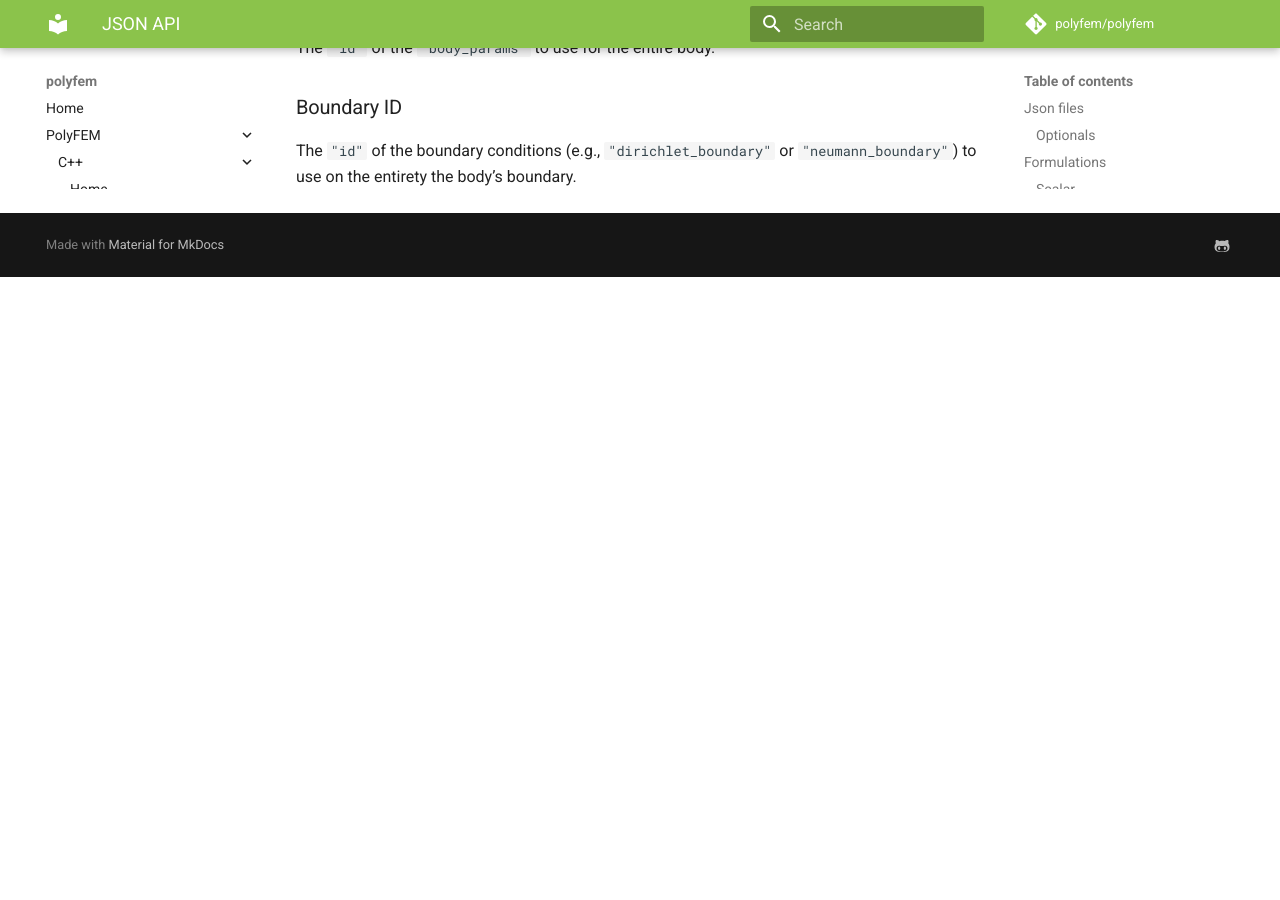
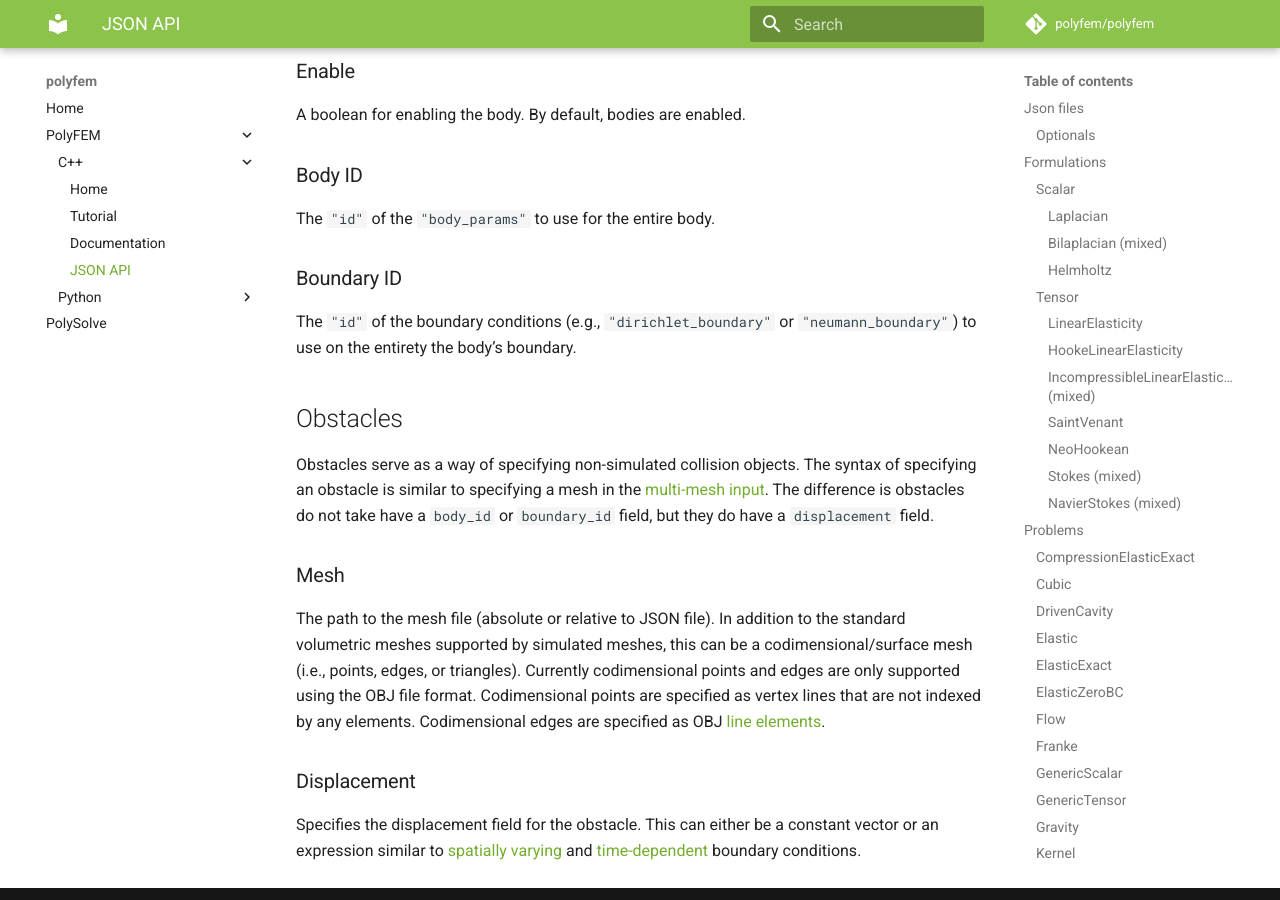
Before and after one commit to polyfem/polyfem.github.io, an MkDocs documentation site: the page built from docs/documentation.md, in a window 1280 px wide and 900 px high, scrolled down 14432 px. Built offline with MkDocs 1.6.1 and Material for MkDocs 9.7.7, drawn with Linux system fonts in a browser that asks for light colours; formulas are drawn with MathJax 3; comment, search, counter and statistics services are not loaded; before the commit the page ends 14709 px from its top, so only the background shows below that; some of the changed text lies outside the part shown.

Commit message:
Added obstacle docs

```diff
--- a/docs/documentation.md
+++ b/docs/documentation.md
@@ -30,6 +30,15 @@ Complete example
 
     "has_collision": false,         "Enable collision detection"
     "dhat": 0.03,                   "Barrier activation distance, check IPC paper"
+    "obstacles": [{                 "Collision obstacle input"
+        "mesh": " ",                "Mesh path (absolute or relative to JSON file)"
+        "position": [0.0, 0.0, 0.0],
+        "rotation": [0.0, 0.0, 0.0],
+        "rotation_mode": "xyz",
+        "scale": [1.0, 1.0, 1.0],
+        "enabled": true,
+        "displacement": [0.0, 0.0, 0.0]
+    }],
 
     "count_flipped_els": false,     "Count (or not) flipped elements"
 
@@ -42,7 +51,7 @@ Complete example
 
     "problem": "Franke",            "Problem to solve"
     "problem_params": {             "Problem specific parameters"
-        "is_time_dependent": false  "Is the problem time dependent"
+        "is_time_dependent": false  "Is the problem time-dependent"
     },
 
     "n_boundary_samples": 6,        "number of boundary samples (Dirichelt) or quadrature points (Neumann)"
@@ -98,10 +107,10 @@ Complete example
     },
 
 
-    "t0": 0,                        "Start time for time dependent simulations"
-    "tend": 1,                      "End time for time dependent simulations"
-    "time_steps": 10,               "Number of time steps for time dependent simulations"
-    "dt": 0.1,                      "Time step size for time dependent simulations (priority over time_steps)"
+    "t0": 0,                        "Start time for time-dependent simulations"
+    "tend": 1,                      "End time for time-dependent simulations"
+    "time_steps": 10,               "Number of time steps for time-dependent simulations"
+    "dt": 0.1,                      "Time step size for time-dependent simulations (priority over time_steps)"
     "skip_frame": 1,                "Export every n frame"
     "time_integrator": "ImplicitEuler",
     "time_integrator_params": {},   "Time integrator specific parameters"
@@ -207,7 +216,7 @@ Each problem has a specific set of optional `problem_params` described here.
 
 ### CompressionElasticExact
 **Has exact solution**: true<br/>
-**Time dependent**: false<br/>
+**Time-dependent**: false<br/>
 **Form**: tensor<br/>
 **Description**: solve for<br/>
 $\begin{align}
@@ -217,26 +226,26 @@ f_{3D}(x,y,z) &= -\begin{bmatrix}(xy + x^2 + y^3 + 6z)/14\\ (zx - z^3 + xy^2 + 3
 
 ### Cubic
 **Has exact solution**: true<br/>
-**Time dependent**: false<br/>
+**Time-dependent**: false<br/>
 **Form**: scalar<br/>
 **Description**: solve for<br/>
 $f(x,y,z) = (2y-0.9)^4 + 0.1$
 
 ### DrivenCavity
 **Has exact solution**: false<br/>
-**Time dependent**: false<br/>
+**Time-dependent**: false<br/>
 **Form**: tensor<br/>
 **Description**: solve for zero right-hand side, and 0.25 for boundary id 1<br/>
 
 ### Elastic
 **Has exact solution**: false<br/>
-**Time dependent**: false<br/>
+**Time-dependent**: false<br/>
 **Form**: tensor<br/>
 **Description**: solve for zero right-hand side, -0.25 for boundary id 1/5, 0.25 for id 3/6<br/>
 
 ### ElasticExact
 **Has exact solution**: true<br/>
-**Time dependent**: false<br/>
+**Time-dependent**: false<br/>
 **Form**: tensor<br/>
 **Description**: solve for<br/>
 $\begin{align}
@@ -246,26 +255,26 @@ f_{3D}(x,y,z) &= \begin{bmatrix}(xy + x^2 + y^3 + 6z)/80\\ (xz - z^3 + xy^2 + 3x
 
 ### ElasticZeroBC
 **Has exact solution**: false<br/>
-**Time dependent**: false<br/>
+**Time-dependent**: false<br/>
 **Form**: tensor<br/>
 **Description**: solve for [0, 0.5, 0] right-hand side and zero boundary condition<br/>
 
 ### Flow
 **Has exact solution**: false<br/>
-**Time dependent**: false<br/>
+**Time-dependent**: false<br/>
 **Form**: tensor<br/>
 **Description**: solve for zero right-hand side, [0.25, 0, 0] for boundary id 1/3, [0, 0, 0] for 7<br/>
 
 ### Franke
 **Has exact solution**: true<br/>
-**Time dependent**: false<br/>
+**Time-dependent**: false<br/>
 **Form**: scalar<br/>
 **Description**: solves for the 2D and 3D Franke function
 
 
 ### GenericScalar
 **Has exact solution**: false<br/>
-**Time dependent**: false<br/>
+**Time-dependent**: false<br/>
 **Form**: scalar<br/>
 **Description**: solves for generic tensor problem with zero rhs<br/>
 **Options**:
@@ -293,7 +302,7 @@ f_{3D}(x,y,z) &= \begin{bmatrix}(xy + x^2 + y^3 + 6z)/80\\ (xz - z^3 + xy^2 + 3x
 
 ### GenericTensor
 **Has exact solution**: false<br/>
-**Time dependent**: false<br/>
+**Time-dependent**: false<br/>
 **Form**: tesor<br/>
 **Description**: solves for generic tensor problem with zero body forces<br/>
 **Options**:
@@ -326,27 +335,27 @@ f_{3D}(x,y,z) &= \begin{bmatrix}(xy + x^2 + y^3 + 6z)/80\\ (xz - z^3 + xy^2 + 3x
 
 ### Gravity
 **Has exact solution**: false<br/>
-**Time dependent**: true<br/>
+**Time-dependent**: true<br/>
 **Form**: tensor<br/>
 **Description**: solves for 0.1 body force in y direction and zero for boundary 4
 
 ### Kernel
 **Has exact solution**: true<br/>
-**Time dependent**: false<br/>
+**Time-dependent**: false<br/>
 **Form**: scalar/tensor<br/>
 **Description**: solves the omogenous PDE with `n_kernels` kernels placed on the bounding box at `kernel_distance`<br/>
 **Options**: `n_kernels` sets the number of kernels, `kernel_distance` sets the distance from the bounding box
 
 ### Linear
 **Has exact solution**: true<br/>
-**Time dependent**: false<br/>
+**Time-dependent**: false<br/>
 **Form**: scalar<br/>
 **Description**: solve for<br/>
 f(x,y,z) = x
 
 ### LinearElasticExact
 **Has exact solution**: true<br/>
-**Time dependent**: false<br/>
+**Time-dependent**: false<br/>
 **Form**: tensor<br/>
 **Description**: solve for<br/>
 $\begin{align}
@@ -356,13 +365,13 @@ f_{3D}(x,y,z) &= \begin{bmatrix}-(y + x + z)/50\\ -(3x + y - z)/50\\ -(x + y - 2
 
 ### MinSurf
 **Has exact solution**: false<br/>
-**Time dependent**: false<br/>
+**Time-dependent**: false<br/>
 **Form**: scalar<br/>
 **Description**: solve for -10 for rhs, and zero Dirichelt boundary condition
 
 ### PointBasedTensor
 **Has exact solution**: false<br/>
-**Time dependent**: false<br/>
+**Time-dependent**: false<br/>
 **Form**: tesor<br/>
 **Description**: solves for point-based boudary conditions<br/>
 **Options**:
@@ -404,14 +413,14 @@ f_{3D}(x,y,z) &= \begin{bmatrix}-(y + x + z)/50\\ -(3x + y - z)/50\\ -(x + y - 2
 
 ### Quadratic
 **Has exact solution**: true<br/>
-**Time dependent**: false<br/>
+**Time-dependent**: false<br/>
 **Form**: scalar<br/>
 **Description**: solve for<br/>
 $f(x,y,z) = x^2$
 
 ### QuadraticElasticExact
 **Has exact solution**: true<br/>
-**Time dependent**: false<br/>
+**Time-dependent**: false<br/>
 **Form**: tensor<br/>
 **Description**: solve for<br/>
 $\begin{align}
@@ -421,7 +430,7 @@ f_{3D}(x,y,z) &= \begin{bmatrix}-(y^2 + x^2 + xy + yz)/50\\ -(3x^2 + y + z^2)/50
 
 ### Sine
 **Has exact solution**: true<br/>
-**Time dependent**: false<br/>
+**Time-dependent**: false<br/>
 **Form**: scalar<br/>
 **Description**: solve for<br/>
 $\begin{align}
@@ -431,32 +440,32 @@ f(x,y,z) &= \sin(10x)\sin(10y)\sin(10z)
 
 ### TestProblem
 **Has exact solution**: true<br/>
-**Time dependent**: false<br/>
+**Time-dependent**: false<br/>
 **Form**: scalar<br/>
 **Description**: solve for extreme problem to test errors for high order discretizations
 
 ### TimeDependentFlow
 **Has exact solution**: false<br/>
-**Time dependent**: true<br/>
+**Time-dependent**: true<br/>
 **Form**: tensor<br/>
 **Description**: solve for zero right-hand side, [0.25, 0, 0] for boundary id 1/3, [0, 0, 0] for 7, and zero inital velocity<br/>
 
 ### TimeDependentScalar
 **Has exact solution**: false<br/>
-**Time dependent**: true<br/>
+**Time-dependent**: true<br/>
 **Form**: scalar<br/>
 **Description**: solve for one right-hand side, zero boundary condition, and zero time boundary<br/>
 
 ### TorsionElastic
 **Has exact solution**: false<br/>
-**Time dependent**: false<br/>
+**Time-dependent**: false<br/>
 **Form**: tensor<br/>
 **Description**: solve for zero body forces, `fixed_boundary` fixed (zero displacement), `turning_boundary` rotating around `axis_coordiante` for `n_turns`<br/>
 **Options**: `fixed_boundary` id of the fixed boundary, `turning_boundary` id of the moving boundary, `axis_coordiante` coordinate of the rotating axis, `n_turns` number of turns
 
 ### Zero_BC
 **Has exact solution**: true<br/>
-**Time dependent**: false<br/>
+**Time-dependent**: false<br/>
 **Form**: tensor<br/>
 **Description**: solve for<br/>
 $\begin{align}
@@ -558,3 +567,14 @@ The `"id"` of the `"body_params"` to use for the entire body.
 
 ### Boundary ID
 The `"id"` of the boundary conditions (e.g., `"dirichlet_boundary"` or `"neumann_boundary"`) to use on the entirety the body's boundary.
+
+Obstacles
+---------
+
+Obstacles serve as a way of specifying non-simulated collision objects. The syntax of specifying an obstacle is similar to specifying a mesh in the [multi-mesh input](#meshes). The difference is obstacles do not take have a `body_id` or `boundary_id` field, but they do have a `displacement` field.
+
+### Mesh
+The path to the mesh file (absolute or relative to JSON file). In addition to the standard volumetric meshes supported by simulated meshes, this can be a codimensional/surface mesh (i.e., points, edges, or triangles). Currently codimensional points and edges are only supported using the OBJ file format. Codimensional points are specified as vertex lines that are not indexed by any elements. Codimensional edges are specified as OBJ [line elements](https://en.wikipedia.org/wiki/Wavefront_.obj_file#Line_elements).
+
+### Displacement
+Specifies the displacement field for the obstacle. This can either be a constant vector or an expression similar to [spatially varying](../tutorial/#spatially-varying-boundary-conditions) and [time-dependent](../tutorial/#time-dependent-boundary-conditions) boundary conditions.
```
Also changed, not shown: docs/tutorial.md (+4 -4 lines).
